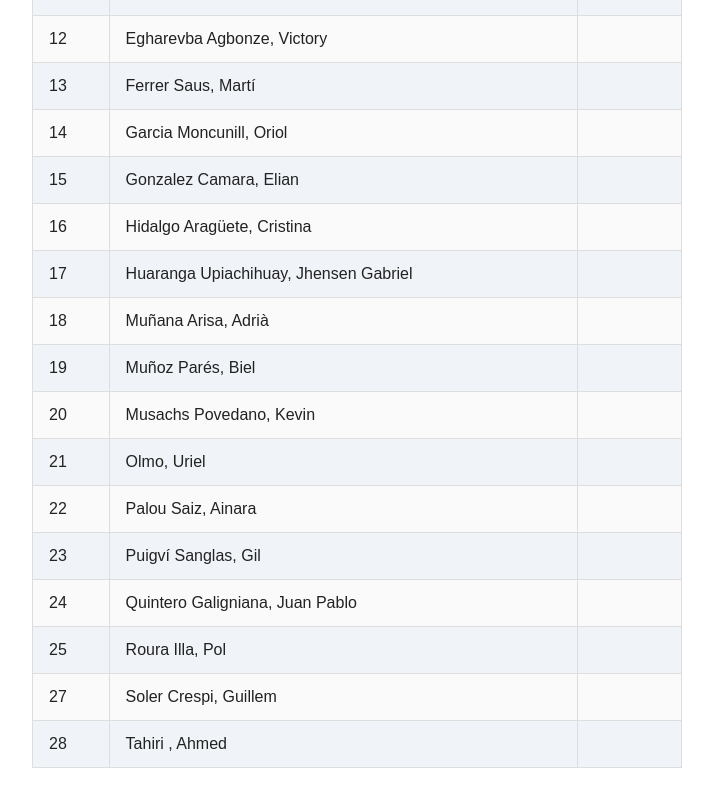
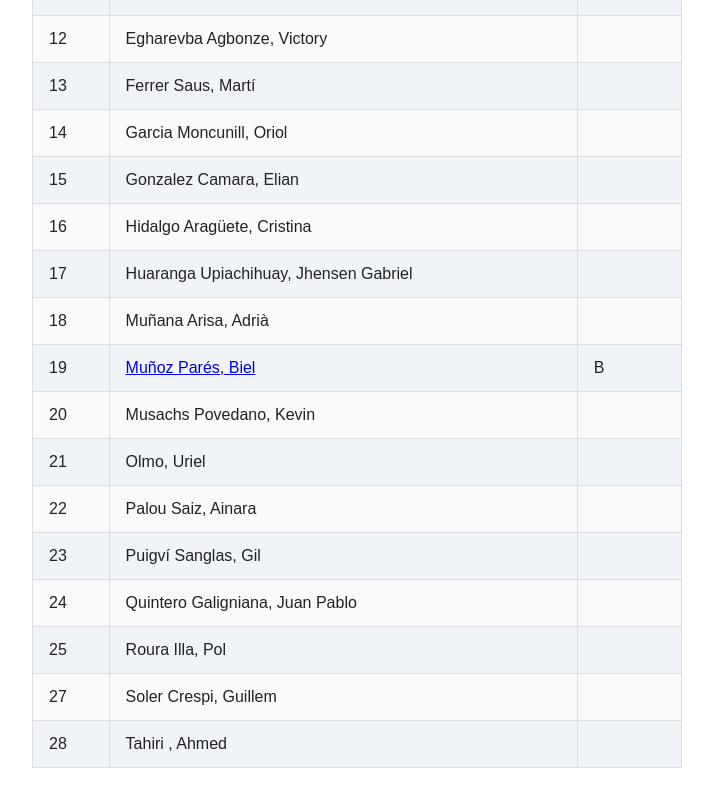
Before and after one commit to 1rDAWM0614c2627/Bloc1T2_GitGitHubVSCode_M0614, a plain HTML site: page index.html in a window 1280 px wide. Shown: the part 646-1446 px from the top of the page, without its empty margins (0-713 px from the left). Drawn offline with Linux system fonts and the light colour scheme.

Commit message:
enllaçar la meva pagina personal i afegir grup B

```diff
--- a/index.html
+++ b/index.html
@@ -110,8 +110,8 @@
             </tr>
             <tr>
                 <td>19</td>
-                <td>Muñoz Parés, Biel</td>
-                <td></td>
+                <td><a href="alumnesWebs/BielMP/bielMunoz.html">Muñoz Parés, Biel</a></td>
+                <td>B</td>
             </tr>
             <tr>
                 <td>20</td>
```
